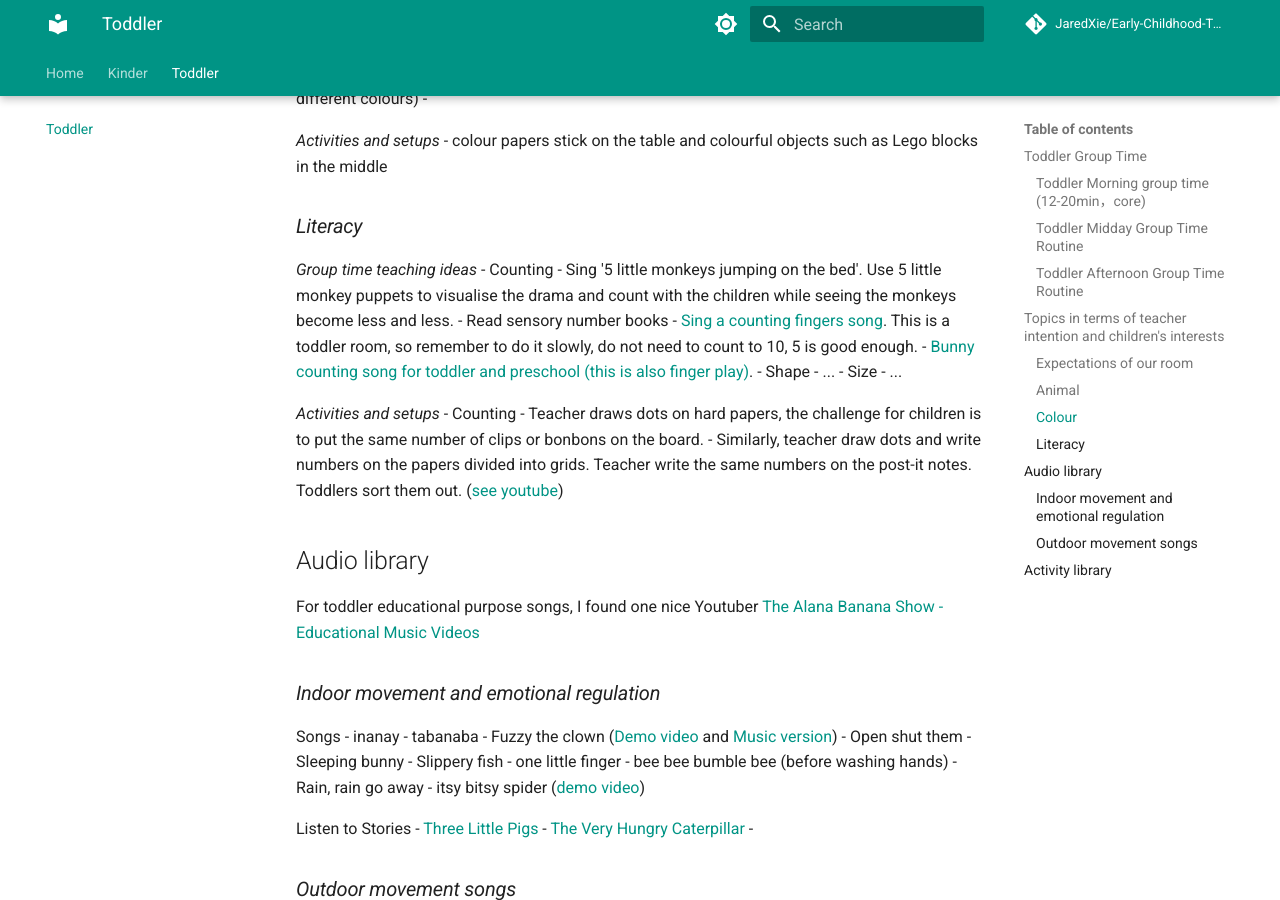
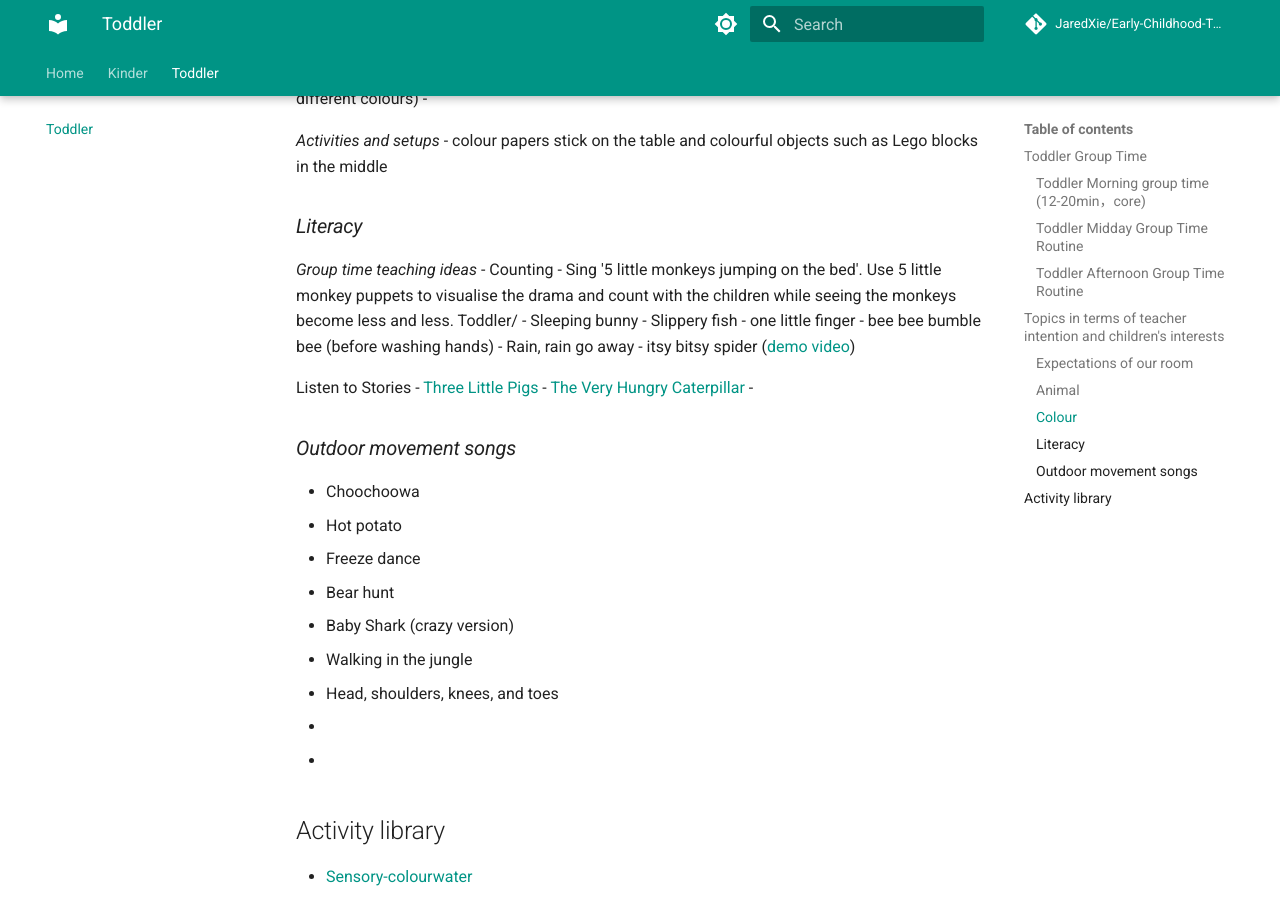
Before and after one commit to JaredXie/Early-Childhood-Teacher-Library, an MkDocs documentation site: the page built from docs/Toddler/index.md, in a window 1280 px wide and 900 px high, scrolled down 4297 px. Built offline with MkDocs 1.6.1 and Material for MkDocs 9.7.7, drawn with Linux system fonts in a browser that asks for light colours; comment, search, counter and statistics services are not loaded.

Commit message:
Revise toddler education content and resource links
Updated toddler educational resources and activities, including links to songs and videos. Adjusted references to sensory activities and corrected file paths.

```diff
--- a/docs/Toddler/index.md
+++ b/docs/Toddler/index.md
@@ -101,29 +101,7 @@
 *Group time teaching ideas*
 - Counting
   - Sing '5 little monkeys jumping on the bed'. Use 5 little monkey puppets to visualise the drama and count with the children while seeing the monkeys become less and less.
-  - Read sensory number books
-  - [Sing a counting fingers song](https://www.youtube.com/shorts/0XvzrTMAPC8). This is a toddler room, so remember to do it slowly, do not need to count to 10, 5 is good enough.
-  - [Bunny counting song for toddler and preschool (this is also finger play)](https://www.youtube.com/shorts/H1AzPRxmUI8).
-- Shape
-  - ...
-- Size
-  - ...
-
-*Activities and setups*
-- Counting
-  - Teacher draws dots on hard papers, the challenge for children is to put the same number of clips or bonbons on the board.
-  - Similarly, teacher draw dots and write numbers on the papers divided into grids. Teacher write the same numbers on the post-it notes. Toddlers sort them out. ([see youtube](https://www.youtube.com/shorts/FkwNg_JYLbY))
-
-## Audio library
-
-For toddler educational purpose songs, I found one nice Youtuber [The Alana Banana Show - Educational Music Videos](https://www.youtube.com/@thealanabananashow/shorts)
-
-### *Indoor movement and emotional regulation*
-Songs
-- inanay
-- tabanaba
-- Fuzzy the clown ([Demo video](https://www.youtube.com/watch?v=gg18-mbjPjI) and [Music version](https://www.youtube.com/watch?v=8LPUA4_MQhE&list=RD8LPUA4_MQhE&start_radio=1))
-- Open shut them
+Toddler/
 - Sleeping bunny
 - Slippery fish
 - one little finger
@@ -150,6 +128,6 @@
 
 
 ## Activity library
-- [Sensory-colourwater](./docs/Sensory-color-water.mp4)
+- [Sensory-colourwater](./docs/Toddler/Sensory-color-water.mp4)
 - [Sensory-Finger Painting (Warning, this is a messy play)](https://www.youtube.com/watch?v=mbigTSiSY4A)
 - [Literacy-Counting, Sorting, Shaping Loose Part in the Nature](https://www.youtube.com/watch?v=NrmRCeLq0Qs)
```
